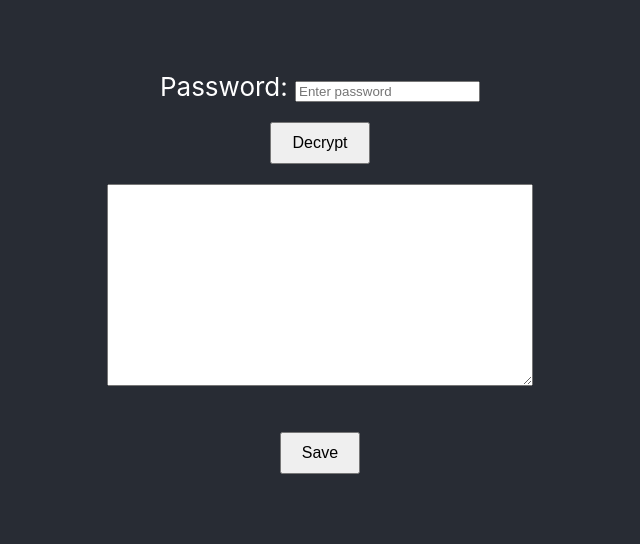
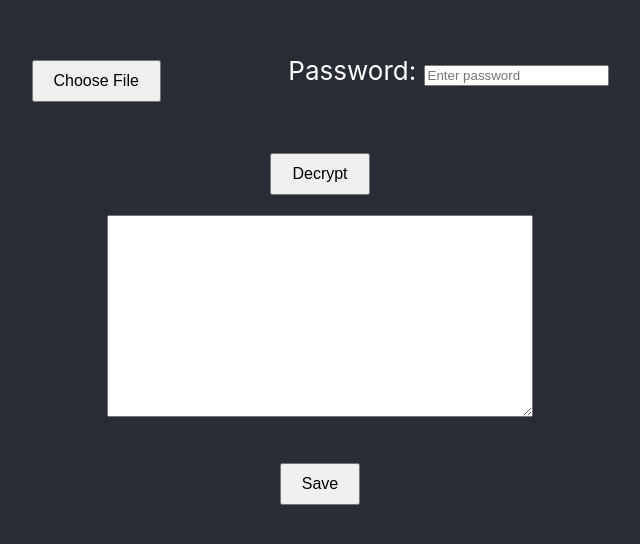
Before and after one commit to loosla/secureFile, a React (Create React App) app in the folder frontend/: page / in a window 1280 px wide. Shown: the part 128-672 px from the top of the page, without its empty margins (320-960 px from the left). Built offline with nearby package versions, Linux system fonts and the light colour scheme.

Commit message:
Add a button to choose the file.

```diff
--- a/frontend/src/App.css
+++ b/frontend/src/App.css
@@ -41,6 +41,13 @@ button {
   margin-top: 20px;
 }
 
+.container {
+  display: flex;
+  justify-content: space-between;
+  align-items: center;
+  width: 100%;
+}
+
 @keyframes App-logo-spin {
   from {
     transform: rotate(0deg);
--- a/frontend/src/components/MainComponent.js
+++ b/frontend/src/components/MainComponent.js
@@ -1,8 +1,21 @@
-import React, { useState } from 'react';
+import React, { useState, useRef } from 'react';
 
 const TextAreaComponent = () => {
   const [textAreaValue, setTextAreaValue] = useState('');
   const [password, setPassword] = useState('');
+
+  const fileInputRef = useRef(null);
+
+  const handleFileUpload = (event) => {
+    const file = event.target.files[0];
+    if (file) {
+      console.log('Selected file:', file);
+    }
+  };
+
+  const openFileDialog = () => {
+    fileInputRef.current.click();
+  };
 
   const handleSave = () => {
     window.api.filesSave({ password: password, content: textAreaValue })
@@ -17,6 +30,15 @@ const TextAreaComponent = () => {
 
   return (
     <div>
+      <div class="container">
+        <button onClick={openFileDialog}>Choose File</button>
+        <input
+          type="file"
+          ref={fileInputRef}
+          style={{ display: 'none' }}
+          onChange={handleFileUpload}
+        />
+        <div>
           <label htmlFor="password">Password: </label>
           <input
             id="password"
@@ -25,6 +47,8 @@ const TextAreaComponent = () => {
             onChange={(e) => setPassword(e.target.value)}
             placeholder="Enter password"
           />
+        </div>
+      </div>
       <br />
       <button onClick={handleFetchContent}>Decrypt</button>
       <br />
```
Lines whose indentation alone changed are shown as unchanged.
